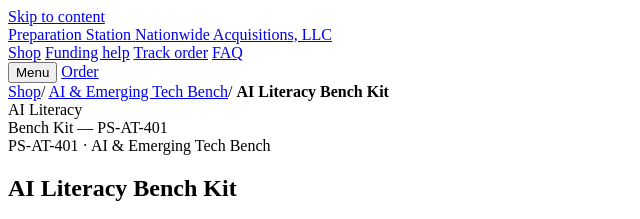
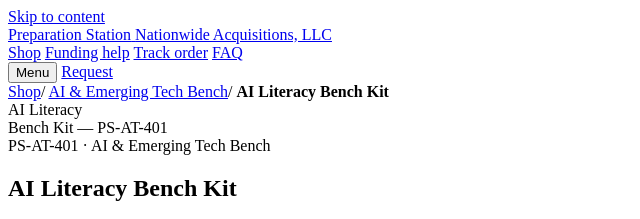
Before and after one commit to TEAM-MMM01/mmm-education-storefront, a plain HTML site: page store/src/product.html in a window 1280 px wide. Shown: the top 219 px of the page, 0-640 px from the left. Drawn offline with Linux system fonts and the light colour scheme; files whose address does not match are found by name.

Commit message:
fix: relabel remaining product nav Order button to Request

```diff
--- a/store/src/product.html
+++ b/store/src/product.html
@@ -21,7 +21,7 @@ __STORE_SHARED_CSS__
       <a href="../faq.html">FAQ</a>
     </nav>
 <button class="nav-toggle" aria-label="Menu" aria-expanded="false" id="navToggle">Menu</button>
-        <a class="btn btn-ghost btn-sm" href="order.html">Order <span data-cart-badge hidden style="margin-left:.35rem">0</span></a>
+        <a class="btn btn-ghost btn-sm" href="order.html">Request <span data-cart-badge hidden style="margin-left:.35rem">0</span></a>
   </div>
 </header>
 
```
Also changed, not shown: store/product.html (+1 -1 lines).
